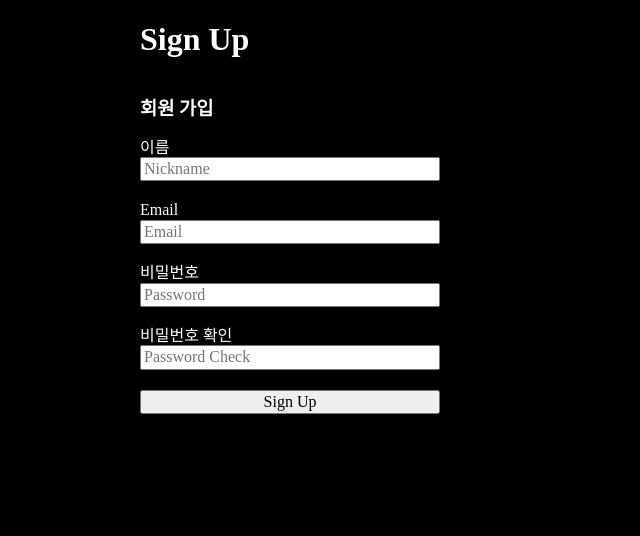
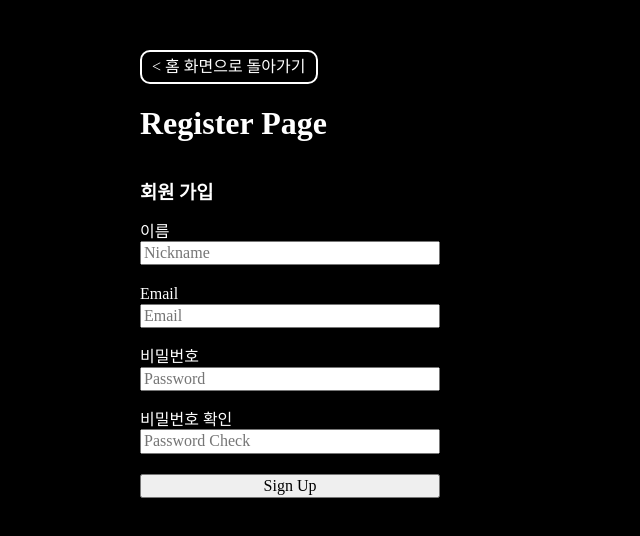
Before and after one commit to Yejin-02/FE-test, a React (Vite) app: page /sign-up in a window 1280 px wide. Shown: the top 536 px of the page, without its empty margins (0-640 px from the left). Built offline with nearby package versions, Linux system fonts and the light colour scheme.

Commit message:
디자인보완2

```diff
--- a/src/pages/LoginPage.tsx
+++ b/src/pages/LoginPage.tsx
@@ -4,6 +4,7 @@ import { useNavigate } from "react-router-dom";
 
 import { login } from "../api/auth";
 import { useAuth } from "../contexts/AuthContext.tsx";
+import { PagesWrapper, RedirectHome } from "src/styledComponents.tsx";
 
 const LoginPage = () => {
   const [userEmail, setUserEmail] = useState("");
@@ -34,8 +35,9 @@ const LoginPage = () => {
   };
 
   return (
-    <div>
-      <h1>Login</h1>
+    <PagesWrapper>
+      <RedirectHome to="/">{"< 홈 화면으로 돌아가기"}</RedirectHome>
+      <h1>Login Page</h1>
       <div>
         <form onSubmit={handleLogin}>
           <h3>로그인</h3>
@@ -61,7 +63,7 @@ const LoginPage = () => {
       {token ? <p>{token}</p> : <p>없다</p>}
       <h3>refreshToken</h3>
       {refreshToken ? <p>{refreshToken}</p> : <p>없다</p>}
-    </div>
+    </PagesWrapper>
   );
 };
 
--- a/src/pages/RegisterPage.tsx
+++ b/src/pages/RegisterPage.tsx
@@ -3,6 +3,7 @@ import { useMutation } from "react-query";
 import { useNavigate } from "react-router-dom";
 
 import { register } from "../api/auth";
+import { PagesWrapper, RedirectHome } from "src/styledComponents";
 
 const RegisterPage = () => {
   const [userNickname, setUserNickname] = useState("");
@@ -30,8 +31,9 @@ const RegisterPage = () => {
   };
 
   return (
-    <div>
-      <h1>Sign Up</h1>
+    <PagesWrapper>
+      <RedirectHome to="/">{"< 홈 화면으로 돌아가기"}</RedirectHome>
+      <h1>Register Page</h1>
       <div>
         <form
           onSubmit={handleRegister}
@@ -77,7 +79,7 @@ const RegisterPage = () => {
           <button type="submit">Sign Up</button>
         </form>
       </div>
-    </div>
+    </PagesWrapper>
   );
 };
 
--- a/src/pages/SettingsPage.tsx
+++ b/src/pages/SettingsPage.tsx
@@ -1,4 +1,5 @@
 import { useState } from "react";
+import { PagesWrapper, RedirectHome } from "src/styledComponents";
 
 const SettingsPage = () => {
   const [userPW, setUserPW] = useState("userPW");
@@ -6,8 +7,9 @@ const SettingsPage = () => {
   const [userPWcheck, setUserPWcheck] = useState("");
 
   return (
-    <div>
-      <h1>Settings</h1>
+    <PagesWrapper>
+      <RedirectHome to="/">{"< 홈 화면으로 돌아가기"}</RedirectHome>
+      <h1>Settings Page</h1>
       <div>
         <form
           onSubmit={() => {
@@ -45,7 +47,7 @@ const SettingsPage = () => {
         </form>
         <button style={{ width: "300px", marginTop: "20px" }}>회원 탈퇴</button>
       </div>
-    </div>
+    </PagesWrapper>
   );
 };
 
```
